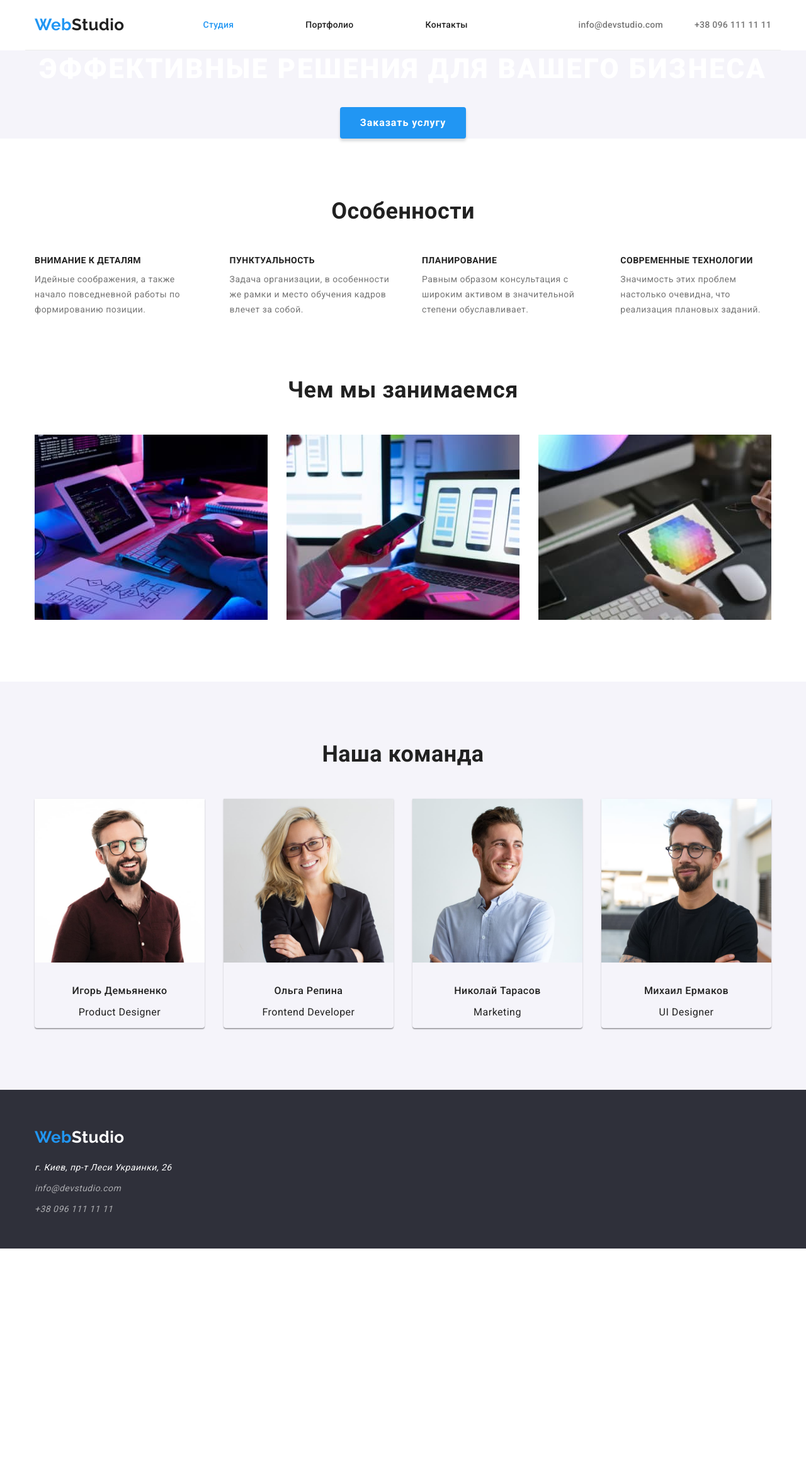
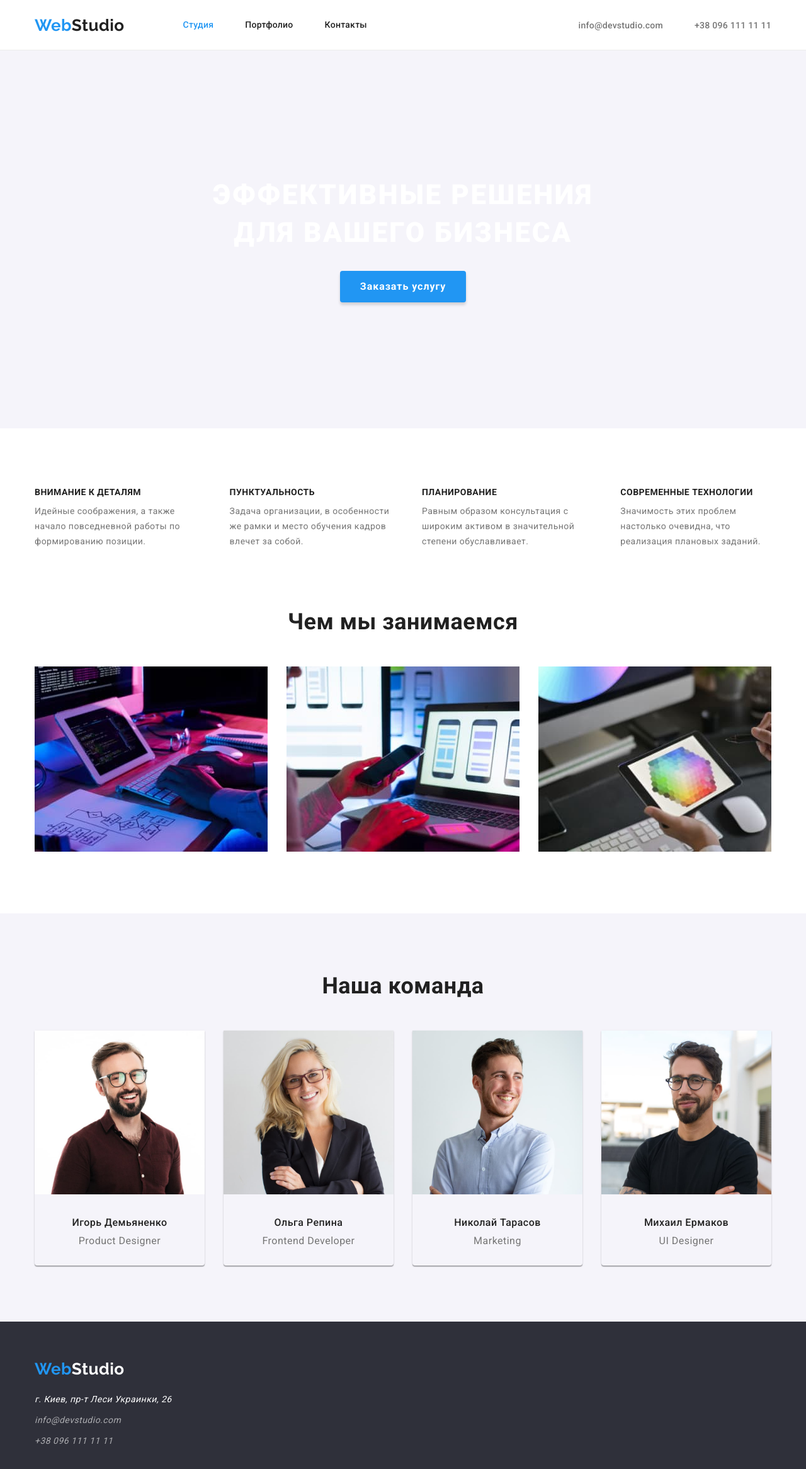
Before and after one commit to Tkachenko-Yuriy/goit-markup-hw-03, a plain HTML site: page index.html in a window 1280 px wide. Shown: the whole page at 63% size. Before the commit the page ends 1982 px from the top, so only its background shows below. Drawn offline with nearby package versions, Linux system fonts and the light colour scheme.

Commit message:
Включает правки от ментора

```diff
--- a/css/styles.css
+++ b/css/styles.css
@@ -7,7 +7,6 @@
   --footer-bg-color: #2f303a;
   --page-header-border: #ececec;
   --primary-footer-tel: rgba(255, 255, 255, 0.6);
-  --top-line:#ECECEC;
   --color-section-team:#F5F4FA;;
   --border-portfolio-item-color:#EEEEEE;
   --shadow-team-container: 0px 1px 3px rgba(0, 0, 0, 0.12), 0px 1px 1px rgba(0, 0, 0, 0.14),
@@ -29,7 +28,10 @@ body {
   margin-right: auto;
 }
 /* Page-header */
-
+header{
+  height: 80px;
+  border-bottom: 1px solid var(--page-header-border);
+}
 /* Logo */
 .logo {
   font-family: Raleway, sans-serif;
@@ -56,8 +58,8 @@ body {
 .main-nav {
   display: flex;
   align-items: center;
-  height: 80px;
-  border-bottom: 1px solid var(--page-header-border);
+
+
 }
 .site-nav {
   display: flex;
@@ -75,7 +77,7 @@ body {
   text-decoration: none;
   color: var(--primary-text-color);
   display: block;
-  padding: 32px;
+  padding: 32px 0px;
 }
 .site-nav .link:hover,
 .site-nav .link:focus {
@@ -122,7 +124,10 @@ body {
 /* Hero */
 .hero {
   background-color: var(--filter-btn-bg-color);
+  display: flex;
+  justify-content: center;
   text-align: center;
+  padding: 200px 0px;
 }
 
 .hero-title {
@@ -134,6 +139,9 @@ body {
   text-transform: uppercase;
   margin-top: 0px;
   margin-bottom: 30px;
+  width: 696px;
+  height: 120px;
+
 }
 .hero-btn {
   font-family: inherit;
@@ -149,6 +157,7 @@ body {
   box-shadow: var(--shadow-hero-btn);
   border-radius: 4px;
   border-color: transparent;
+
 }
 .hero-btn:hover,
 .hero-btn:focus {
@@ -180,6 +189,10 @@ body {
 .features {
 padding-bottom: 47px;
 }
+.features .section-title{
+  display: none;
+}
+
 /* What we do */
 .work {
   display: flex;
@@ -208,35 +221,36 @@ padding-bottom: 47px;
   box-shadow: var(--shadow-team-container);
   border-radius: 0px 0px 4px 4px;
 }
-
-.team-member {
+.team-member{
+  padding: 30px 0px;
+}
+.team-member .name {
   font-weight: 500;
   font-style: normal;
   font-size: 16px;
   line-height: 1.19;
-  margin-top: 30px;
-  margin-bottom: 10px;
+  padding-bottom: 10px;
+  margin-top: 0px;
+  margin-bottom: 0px;
 }
-.team .text {
+.team-member .text {
   color: var(--text-color);
   font-weight: 400;
   font-style: normal;
   font-size: 16px;
   line-height: 1.19;
   margin-top: 0px;
-  margin-bottom: 30px;
+  margin-bottom: 0px;
 }
 /* Footer */
 
 footer {
-  /* width: 1600px; */
-  height: 252px;
   background-color: var(--footer-bg-color);
   font-style: normal;
   font-weight: 400;
   font-size: 14px;
   line-height: 1.71;
-  padding-top: 60px;
+  padding: 60px 0px;
 }
 
 footer .second-part-logo {
@@ -248,6 +262,7 @@ footer .address {
 .mail,
 .tel {
   color: var(--primary-footer-tel);
+
 }
 
 footer .mail:hover,
@@ -267,13 +282,14 @@ footer .tel:focus {
   margin-top: 20px;
 }
 
+
 /* Portfolio - page */
 
 /* Filter */
 .filter {
   display: flex;
   justify-content: center;
-  margin-bottom: 34px;
+  margin-bottom: 50px;
 }
 .filter .item:not(:last-child) {
   margin-right: 8px;
@@ -307,22 +323,24 @@ footer .tel:focus {
 
 }
 
-.portfolio .title {
+.description .title {
   color: var(--primary-text-color);
   font-style: normal;
   font-size: 18px;
   line-height: 2;
   letter-spacing: 0.06em;
-  margin-top: 20px;
-  margin-bottom: 4px;
+  padding-bottom: 4px;
+  margin: 0px;
 }
 
-.portfolio .text {
+.description .text {
   color: var(--text-color);
   font-style: normal;
   font-weight: 400;
   font-size: 16px;
   line-height: 1.88;
-  margin-top: 0px;
-  margin-bottom: 20px;
+  margin: 0px;
+  }
+.description{
+  margin: 20px 0px;
 }
--- a/index.html
+++ b/index.html
@@ -35,7 +35,9 @@
           </ul>
         </nav>
         <ul class="contact list">
-          <li class="item"><a href="mailto:info@devstudio.com" class="link">info@devstudio.com</a></li>
+          <li class="item">
+            <a href="mailto:info@devstudio.com" class="link">info@devstudio.com</a>
+          </li>
           <li class="item"><a href="tel:+380961111111" class="link">+38 096 111 11 11</a></li>
         </ul>
       </div>
@@ -49,7 +51,7 @@
         </div>
       </section>
       <!-- Features -->
-      <section class="section features ">
+      <section class="section features">
         <div class="container">
           <h2 class="section-title">Особенности</h2>
           <ul class="feature list">
@@ -83,7 +85,9 @@
         <div class="container">
           <h2 class="section-title">Чем мы занимаемся</h2>
           <ul class="work list">
-            <li class="item"><img src="./images/img.box-1.jpg" alt="разработчик пишет код" width="370" /></li>
+            <li class="item">
+              <img src="./images/img.box-1.jpg" alt="разработчик пишет код" width="370" />
+            </li>
             <li class="item">
               <img
                 src="./images/img.box-2.jpg"
@@ -91,34 +95,44 @@
                 width="370"
               />
             </li>
-            <li class="item"><img src="./images/img.box-3.jpg" alt="выбор цветовой палитры" width="370" /></li>
+            <li class="item">
+              <img src="./images/img.box-3.jpg" alt="выбор цветовой палитры" width="370" />
+            </li>
           </ul>
         </div>
       </section>
       <!-- Our team -->
       <section class="section teams">
-        <div class="container ">
+        <div class="container">
           <h2 class="section-title team">Наша команда</h2>
           <ul class="team-container list">
             <li class="item">
               <img src="./images/team.card-1.jpg" alt="фото члена команды" width="270" />
-              <h3 class="team-member">Игорь Демьяненко</h3>
+              <div class="team-member">
+                <h3 class="name">Игорь Демьяненко</h3>
                 <p class="text">Product Designer</p>
+              </div>
             </li>
             <li class="item">
               <img src="./images/team.card-2.jpg" alt="фото члена команды" width="270" />
-              <h3 class="team-member">Ольга Репина</h3>
+              <div class="team-member">
+                <h3 class="name">Ольга Репина</h3>
                 <p class="text">Frontend Developer</p>
+              </div>
             </li>
             <li class="item">
               <img src="./images/team.card-3.jpg" alt="фото члена команды" width="270" />
-              <h3 class="team-member">Николай Тарасов</h3>
+              <div class="team-member">
+                <h3 class="name">Николай Тарасов</h3>
                 <p class="text">Marketing</p>
+              </div>
             </li>
             <li class="item">
               <img src="./images/team.card-4.jpg" alt="фото члена команды" width="270" />
-              <h3 class="team-member">Михаил Ермаков</h3>
+              <div class="team-member">
+                <h3 class="name">Михаил Ермаков</h3>
                 <p class="text">UI Designer</p>
+              </div>
             </li>
           </ul>
         </div>
@@ -128,17 +142,22 @@
     <footer>
       <div class="container">
         <a href="./index.html" class="logo"
-        ><span class="first-part-logo">Web</span><span class="second-part-logo">Studio</span></a>
+          ><span class="first-part-logo">Web</span><span class="second-part-logo">Studio</span></a
+        >
         <address>
-          <ul class="address list ">
-            <li class="item"><a
+          <ul class="address list">
+            <li class="item">
+              <a
                 href="https://www.google.com/maps/place/%D0%B1%D1%83%D0%BB.+%D0%9B%D0%B5%D1%81%D0%B8+%D0%A3%D0%BA%D1%80%D0%B0%D0%B8%D0%BD%D0%BA%D0%B8,+26,+%D0%9A%D0%B8%D0%B5%D0%B2,+02000/@50.4265841,30.5361971,17z/data=!3m1!4b1!4m5!3m4!1s0x40d4cf0e033ecbe9:0x57a4dffefec77da0!8m2!3d50.4265807!4d30.5383858"
                 target="_blank"
                 rel="noopener noreferrer"
                 class="address link"
                 >г. Киев, пр-т Леси Украинки, 26</a
-            ></li>
-            <li class="item"><a href="mailto:info@devstudio.com" class="mail link">info@devstudio.com</a></li>
+              >
+            </li>
+            <li class="item">
+              <a href="mailto:info@devstudio.com" class="mail link ">info@devstudio.com</a>
+            </li>
             <li class="item"><a href="tel:+380961111111" class="tel link">+38 096 111 11 11</a></li>
           </ul>
         </address>
```
Also changed, not shown: portfolio.html (+18 -10 lines). Lines whose indentation alone changed are shown as unchanged.
